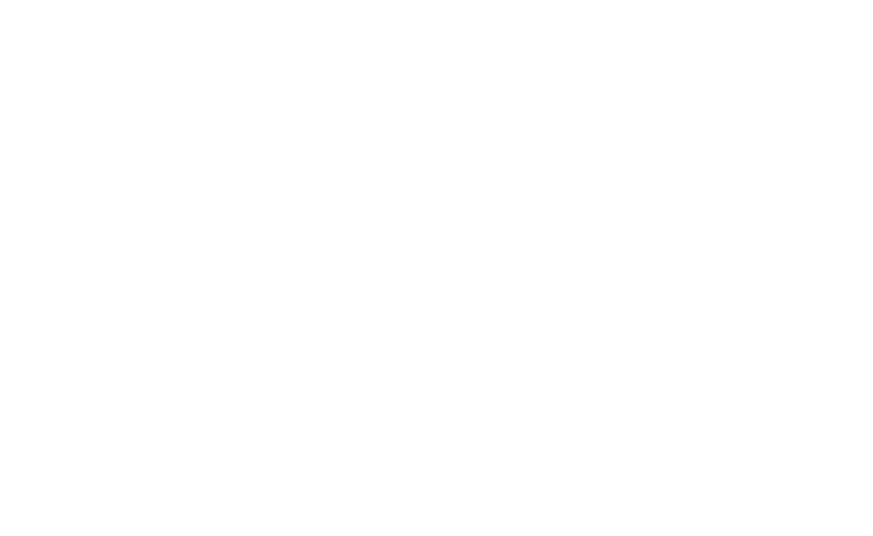
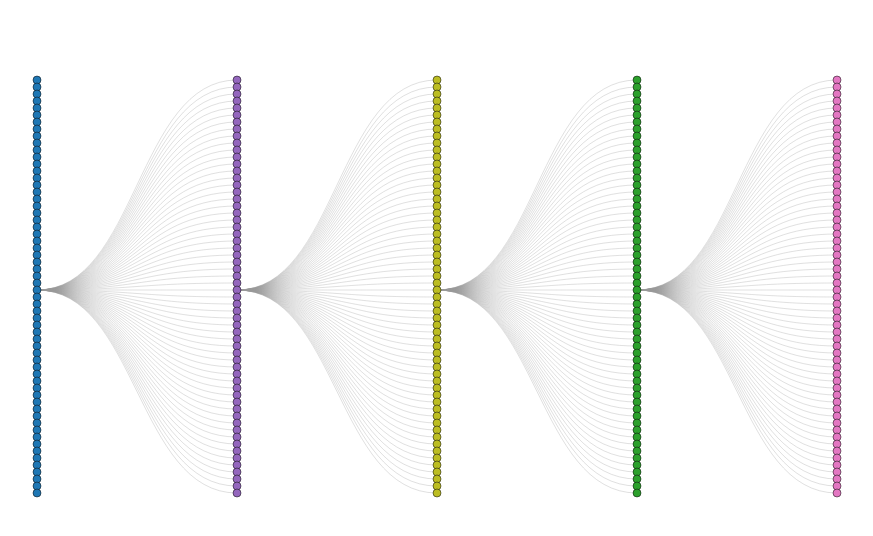
Before and after one commit to anukat2015/deepVis, a website: page index.html in a window 1280 px wide. Shown: the whole page, without its empty margins (67-940 px from the left). Drawn offline with nearby package versions, Linux system fonts and the light colour scheme.

Commit message:
Edit style

```diff
--- a/index.html
+++ b/index.html
@@ -11,19 +11,19 @@
 
       circle {
         stroke: #000;
-			  stroke-width: 1.0px;
+        stroke-width: 0.5px;
       }
 
       .link {
         fill: none;
         stroke: #999;
-			  stroke-width: 1.5px;
+        stroke-width: 1.0px;
         stroke-opacity: .3;
       }
 
       .link.active {
         stroke: red;
-			  stroke-width: 2px;
+        stroke-width: 1.5px;
         stroke-opacity: 1;
       }
 
@@ -41,17 +41,39 @@
   <script>
 
   var width = 960,
-	    height = 800,
-	    innerRadius = 40,
-	    outerRadius = 240;
+      height = 720;
 
   var angle = d3.scale.ordinal().domain(d3.range(4)).rangePoints([0, 2 * Math.PI]),
-	    radius = d3.scale.linear().range([innerRadius, outerRadius]),
       color = d3.scale.category10().domain(d3.range(20));
+
+  // number of layers
+  var layer = 5;
+  var numOfNodes = 60;
 
   var nodes = [];
 
+  // Add nodes
+  for (i=0; i<layer; i++) {
+
+    for (j=0; j<numOfNodes; j++) {
+
+      nodes.push({x: i*200, y: j*7});
+    }
+  }
+
   var links = [];
+
+  // Add links
+  for (i=0; i<layer-1; i++) {
+
+    var offset = numOfNodes/2;
+    var start = i*nodes.length/layer + offset;
+
+    for (j=0; j<numOfNodes; j++) {
+
+      links.push({source: nodes[start], target: nodes[start + j + numOfNodes-offset]});
+    }
+  }
 
   var svg = d3.select("body").append("svg")
       .attr("width", width)
@@ -82,7 +104,7 @@
       .attr("class", "node")
       .attr("cx", function(d) { return d.x; })
       .attr("cy", function(d) { return d.y; })
-	    .attr("r", 5)
+      .attr("r", 4)
       .style("fill", function(d) { return color(d.x/50); })
       .on("mouseover", nodeMouseover)
       .on("mouseout", mouseout);
```
Lines whose indentation alone changed are shown as unchanged.
